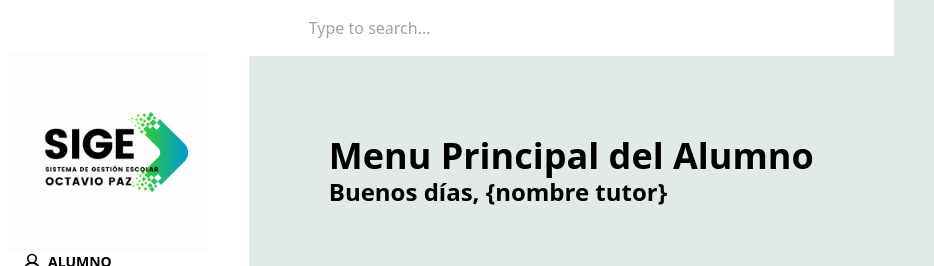
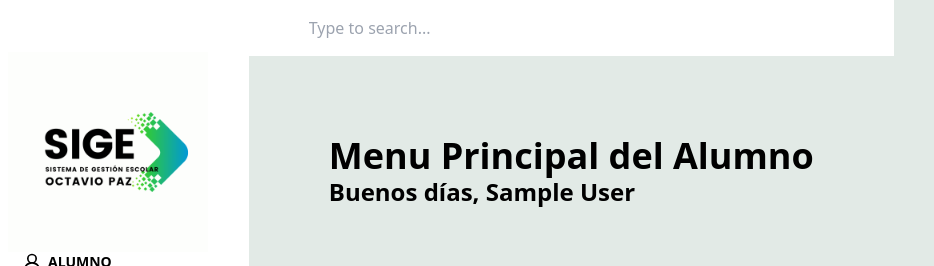
Before and after one commit to EdTech-MX-Solutions/sistema-gestion-frontend, a Next.js app: page / in a window 1280 px wide. Shown: the top 266 px of the page, without its empty margins (0-934 px from the left). Built offline with nearby package versions, Linux system fonts and the light colour scheme; no server answers; sample sign-in values are in the browser's storage.

Commit message:
+indexredirect

```diff
--- a/pages/index.jsx
+++ b/pages/index.jsx
@@ -1,7 +1,33 @@
 import Image from "next/image";
 import { useSession, signIn, signOut } from "next-auth/react"
+import { useEffect, useRef } from "react";
+import { useRouter } from "next/router";
 
 function getGreetings() {
+    const { data: session, status } = useSession();
+    const router = useRouter();
+    const chatsRef = useRef();
+
+
+    useEffect(() => {
+        if (status === "unauthenticated") {
+            router.push("/auth/login");
+        } else if (session && status === "authenticated") {
+            const handleFetchChatTitles = async () => {
+                try {
+                    const chatTitles = await fetchChatTitles();
+                    if (chatTitles.length !== chatsRef.length) {
+                        setChats(chatTitles);
+                    }
+                } catch (error) {
+                    console.error("Error fetching chat titles:", error);
+                }
+            };
+
+            handleFetchChatTitles();
+        }
+    }, [session, status, router, chatsRef]);
+
     var today = new Date();
     var curHr = today.getHours();
     if (curHr < 12) {
@@ -13,13 +39,11 @@ function getGreetings() {
     }
 }
 
-export default function Login() {
+export default function Index() {
     const { data: session } = useSession()
     const greeting = getGreetings();
-    // const name = session?.user?.name;
-    const name = "{nombre tutor}";
+    const name = session?.user?.name;
     return (
-
         <>
             <div className="m-10 p-10">
                 <div className="text-4xl font-semibold">
@@ -32,62 +56,8 @@ export default function Login() {
                         {greeting}, {name}
                     </h1>
                 </div>
-                {/* <div className="grid grid-cols-1 gap-4 text-4xl font-semibold md:grid-cols-2 md:gap-6 xl:grid-cols-4 2xl:gap-7.5">
-                    This is an example
-                </div>
-                <div className="mt-4 grid grid-cols-12 gap-4 md:mt-6 md:gap-6 2xl:mt-7.5 2xl:gap-7.5">
-                    <h1></h1>
-                </div> */}
 
             </div>
-
         </>
-
-
-
-        // <main className="flex min-h-screen flex-col items-center justify-between p-24">
-        //     <div className="z-10 w-full max-w-5xl items-center justify-between font-mono text-sm lg:flex">
-        //         <div className="fixed bottom-0 left-0 flex h-48 w-full items-end justify-center bg-gradient-to-t from-white via-white dark:from-black dark:via-black lg:static lg:h-auto lg:w-auto lg:bg-none"></div>
-        //     </div>
-        //     <div className="mb-32 grid text-center lg:mb-0 lg:grid-cols-4 lg:text-left">
-
-        //         {/* conditional rendering: */}
-        //         {session ? (
-        //             <>
-        //                 <button
-        //                     className="group rounded-lg border border-transparent px-5 py-4 transition-colors hover:border-gray-300 hover:bg-gray-100 hover:dark:border-neutral-700 hover:dark:bg-neutral-800/30"
-        //                     onClick={() => signOut()}
-        //                 >
-        //                     <h2 className={`mb-3 text-2xl font-semibold`}>
-        //                         Sign Out{" "}
-        //                         <span className="inline-block transition-transform group-hover:translate-x-1 motion-reduce:transform-none">
-        //                             -&gt;
-        //                         </span>
-        //                     </h2>
-        //                     <p className={`m-0 max-w-[30ch] text-sm opacity-50`}>
-        //                         Cerrar Sesión.
-        //                     </p>
-        //                 </button>
-        //             </>
-        //         ) : (
-        //             <>
-        //                 <button
-        //                     className="group rounded-lg border border-transparent px-5 py-4 transition-colors hover:border-gray-300 hover:bg-gray-100 hover:dark:border-neutral-700 hover:dark:bg-neutral-800/30"
-        //                     onClick={() => signIn()}
-        //                 >
-        //                     <h2 className={`mb-3 text-2xl font-semibold`}>
-        //                         Sign In{" "}
-        //                         <span className="inline-block transition-transform group-hover:translate-x-1 motion-reduce:transform-none">
-        //                             -&gt;
-        //                         </span>
-        //                     </h2>
-        //                     <p className={`m-0 max-w-[30ch] text-sm opacity-50`}>
-        //                         Iniciar Sesión con Google.
-        //                     </p>
-        //                 </button>
-        //             </>
-        //         )}
-        //     </div>
-        // </main>
     );
 }
```
